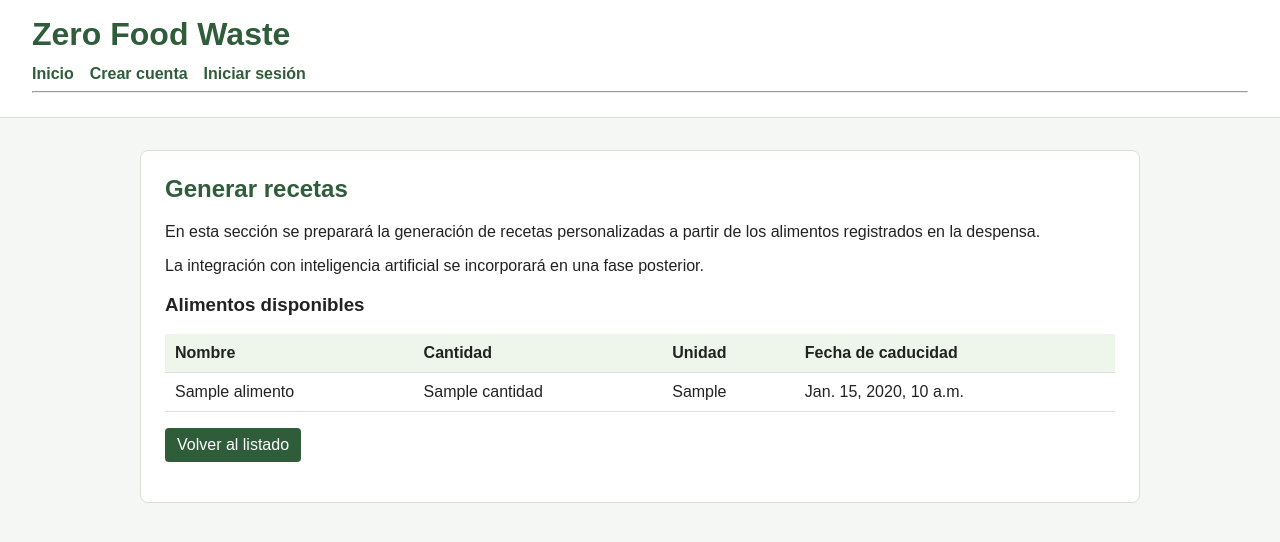
After one commit to 981carlo/zero_food_waste, a Django app: template despensa/templates/despensa/generar_recetas.html in a window 1280 px wide. The commit adds this page. Shown: the top 542 px of the page. Run offline with Django 5.2, Linux system fonts and the light colour scheme; the template is opened without the code that fills it: most values are stand-ins (such as "Sample title", 1, 10 or a date in 2020).

Commit message:
feat: preparar vista generacion de recetas

```diff
--- a/core/templates/base.html
+++ b/core/templates/base.html
@@ -20,6 +20,7 @@
           <span>Usuario: <strong>{{ user.username }}</strong></span>
           <a href="{% url 'despensa:listado_alimentos' %}">Mis alimentos</a>
           <a href="{% url 'despensa:alimentos_proximos' %}">Próximos a caducar</a>
+          <a href="{% url 'despensa:generar_recetas' %}">Generar recetas</a>
           <a href="{% url 'usuarios:logout_web' %}">Cerrar sesión</a>
         {% else %}
           <a href="{% url 'usuarios:registro_web' %}">Crear cuenta</a>
--- /dev/null
+++ b/despensa/templates/despensa/generar_recetas.html
@@ -0,0 +1,49 @@
+{% extends "base.html" %}
+
+{% block title %}
+Generar recetas - Zero Food Waste
+{% endblock %}
+
+{% block content %}
+<h2>Generar recetas</h2>
+
+<p>
+  En esta sección se preparará la generación de recetas personalizadas a partir
+  de los alimentos registrados en la despensa.
+</p>
+
+<p>
+  La integración con inteligencia artificial se incorporará en una fase posterior.
+</p>
+
+<h3>Alimentos disponibles</h3>
+
+{% if alimentos %}
+<table>
+  <thead>
+    <tr>
+      <th>Nombre</th>
+      <th>Cantidad</th>
+      <th>Unidad</th>
+      <th>Fecha de caducidad</th>
+    </tr>
+  </thead>
+  <tbody>
+    {% for alimento in alimentos %}
+    <tr>
+      <td>{{ alimento.nombre }}</td>
+      <td>{{ alimento.cantidad }}</td>
+      <td>{{ alimento.unidad_medida }}</td>
+      <td>{{ alimento.fecha_caducidad }}</td>
+    </tr>
+    {% endfor %}
+  </tbody>
+</table>
+{% else %}
+<p>No tienes alimentos registrados todavía.</p>
+{% endif %}
+
+<p class="actions">
+  <a class="button-link" href="{% url 'despensa:listado_alimentos' %}">Volver al listado</a>
+</p>
+{% endblock %}
--- a/despensa/web_urls.py
+++ b/despensa/web_urls.py
@@ -11,4 +11,5 @@ urlpatterns = [
     path("alimentos/<str:alimento_id>/editar/", views.editar_alimento_web, name="editar_alimento"),
     path("alimentos/<str:alimento_id>/eliminar/", views.eliminar_alimento_web, name="eliminar_alimento"),
     path("alimentos/proximos/", views.alimentos_proximos_web, name="alimentos_proximos"),
+    path("recetas/generar/", views.generar_recetas_web, name="generar_recetas"),
 ]
```
Also changed, not shown: despensa/views.py (+13 -0 lines).
